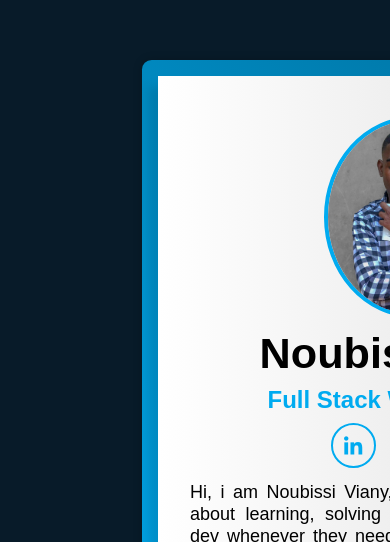
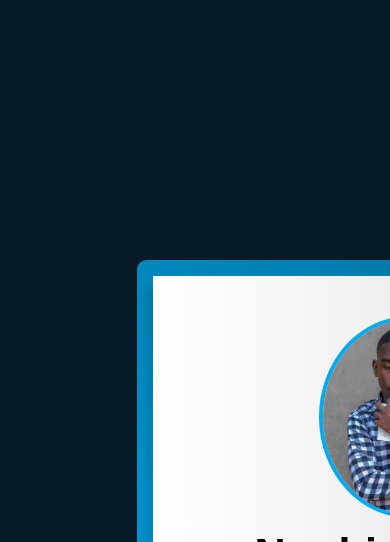
Before and after one commit to NoubissiViany/Portfolio, a React (Vite) app: page / in a window 390 px wide. Shown: the part 302-844 px from the top of the page. Built offline with nearby package versions, Linux system fonts and the light colour scheme.

Commit message:
work on browser desktop site

```diff
--- a/src/App.css
+++ b/src/App.css
@@ -67,7 +67,7 @@ body {
 @media screen and (max-width: 768px) {
   body {
     min-width: 1320px;
-    margin-top: 300px;
-    margin-inline: 10px;
+    margin-top: 500px;
+    margin-inline: 5px;
   }
 }
```
